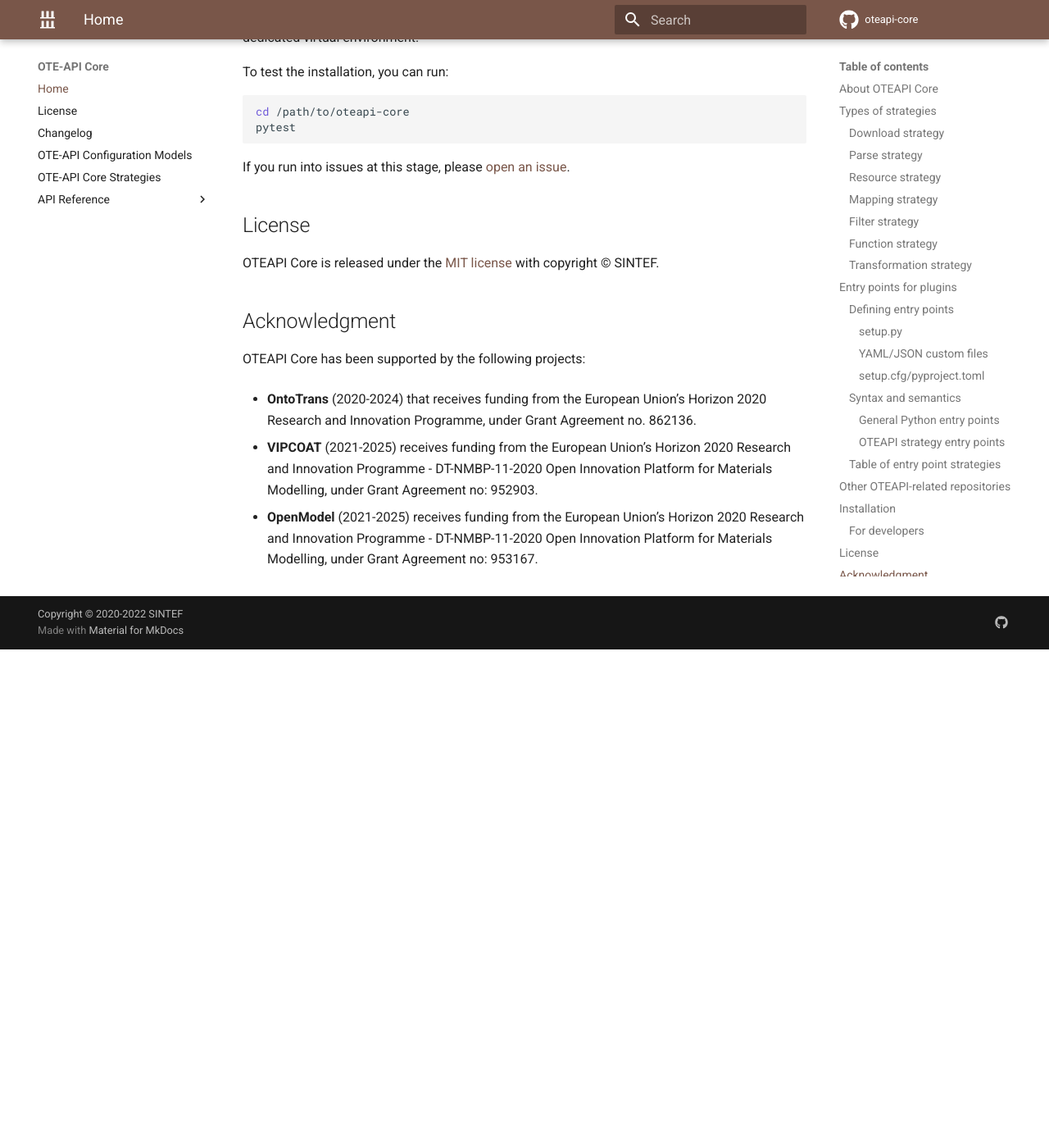
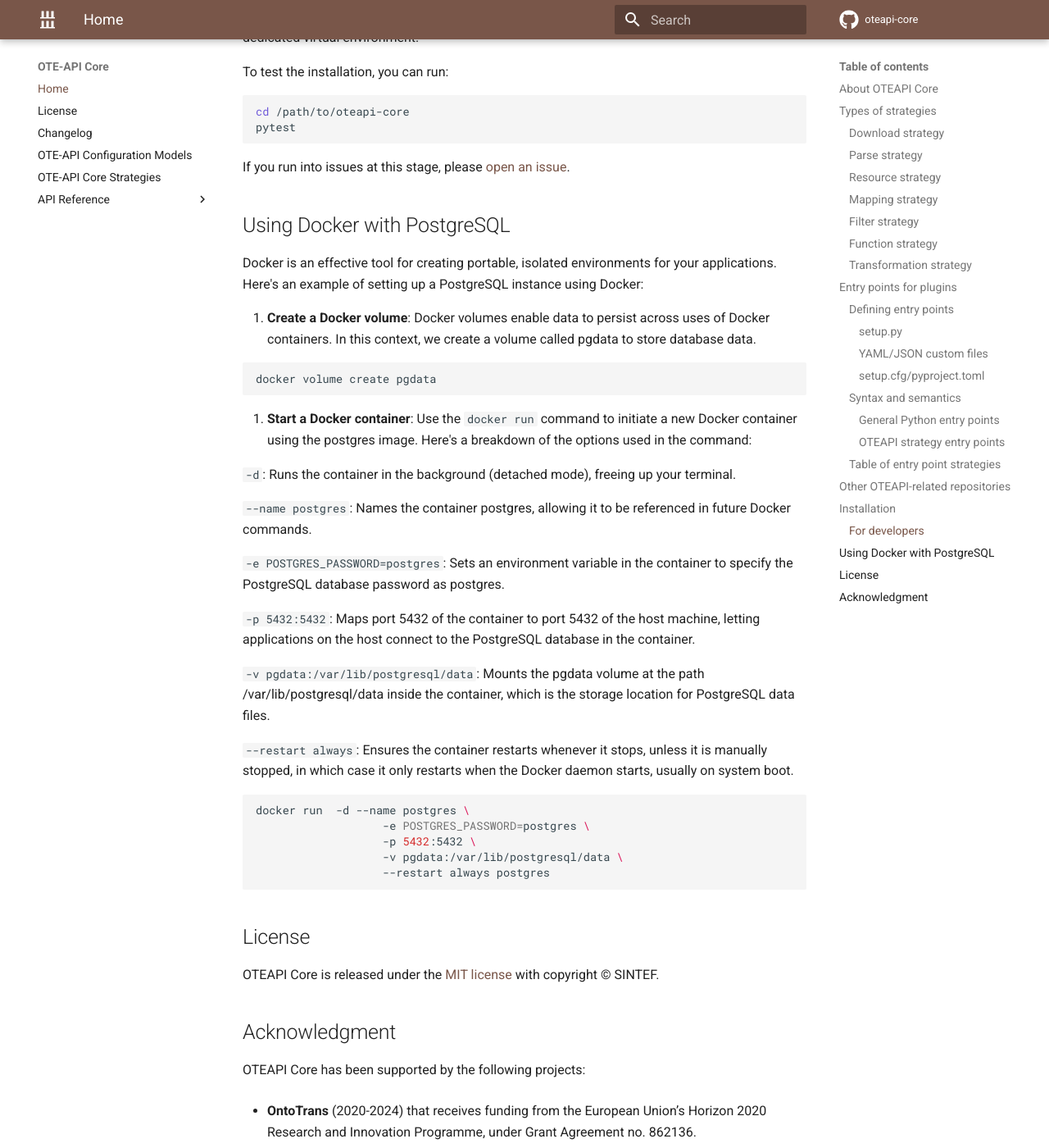
Before and after one commit to EMMC-ASBL/oteapi-core, an MkDocs documentation site: the page built from docs/index.md, in a window 1280 px wide and 1400 px high, scrolled down 6014 px. Shown: the whole window at 82% size. Built offline with MkDocs 1.6.1 and Material for MkDocs 9.7.7, drawn with Linux system fonts in a browser that asks for light colours; comment, search, counter and statistics services are not loaded; the version menu is left out; before the commit the page ends 6806 px from its top, so only the background shows below that.

Commit message:
removed scratch docker and added README

````diff
--- a/docs/index.md
+++ b/docs/index.md
@@ -237,6 +237,39 @@ pytest
 
 If you run into issues at this stage, please [open an issue](https://github.com/EMMC-ASBL/oteapi-core/issues/new).
 
+
+
+## Using Docker with PostgreSQL
+Docker is an effective tool for creating portable, isolated environments for your applications. Here's an example of setting up a PostgreSQL instance using Docker:
+
+1. **Create a Docker volume**: Docker volumes enable data to persist across uses of Docker containers. In this context, we create a volume called pgdata to store database data.
+
+```shell
+docker volume create pgdata
+```
+
+2. **Start a Docker container**: Use the `docker run` command to initiate a new Docker container using the postgres image. Here's a breakdown of the options used in the command:
+
+   `-d`: Runs the container in the background (detached mode), freeing up your terminal.
+
+   `--name postgres`: Names the container postgres, allowing it to be referenced in future Docker commands.
+
+   `-e POSTGRES_PASSWORD=postgres`: Sets an environment variable in the container to specify the PostgreSQL database password as postgres.
+
+   `-p 5432:5432`: Maps port 5432 of the container to port 5432 of the host machine, letting applications on the host connect to the PostgreSQL database in the container.
+
+   `-v pgdata:/var/lib/postgresql/data`: Mounts the pgdata volume at the path /var/lib/postgresql/data inside the container, which is the storage location for PostgreSQL data files.
+
+   `--restart always`: Ensures the container restarts whenever it stops, unless it is manually stopped, in which case it only restarts when the Docker daemon starts, usually on system boot.
+
+```shell
+docker run  -d --name postgres \
+                   -e POSTGRES_PASSWORD=postgres \
+                   -p 5432:5432 \
+                   -v pgdata:/var/lib/postgresql/data \
+                   --restart always postgres
+```
+
 ## License
 
 OTEAPI Core is released under the [MIT license](LICENSE.md) with copyright &copy; SINTEF.
````
Also changed, not shown: README.md (+33 -0 lines), 1 other file.
